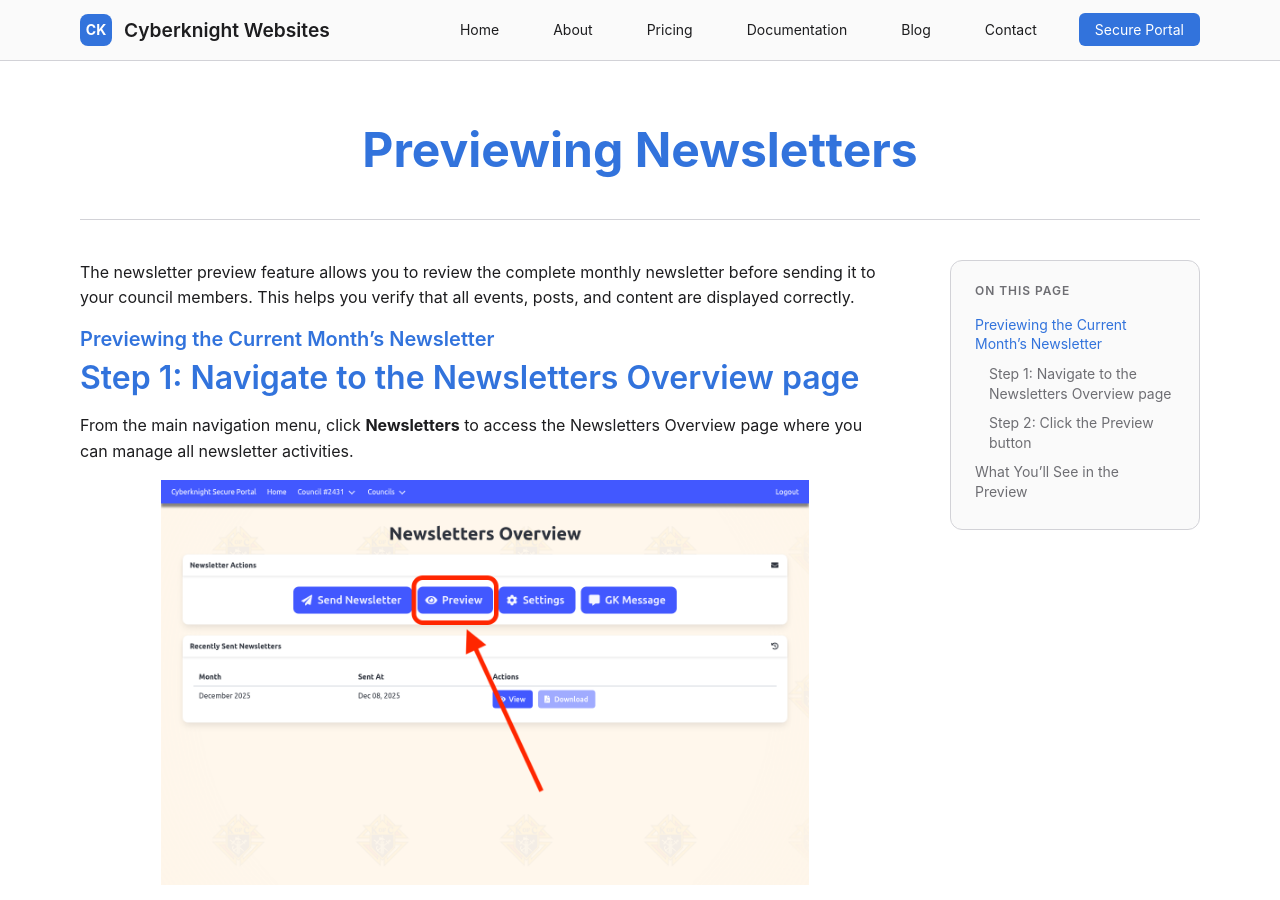
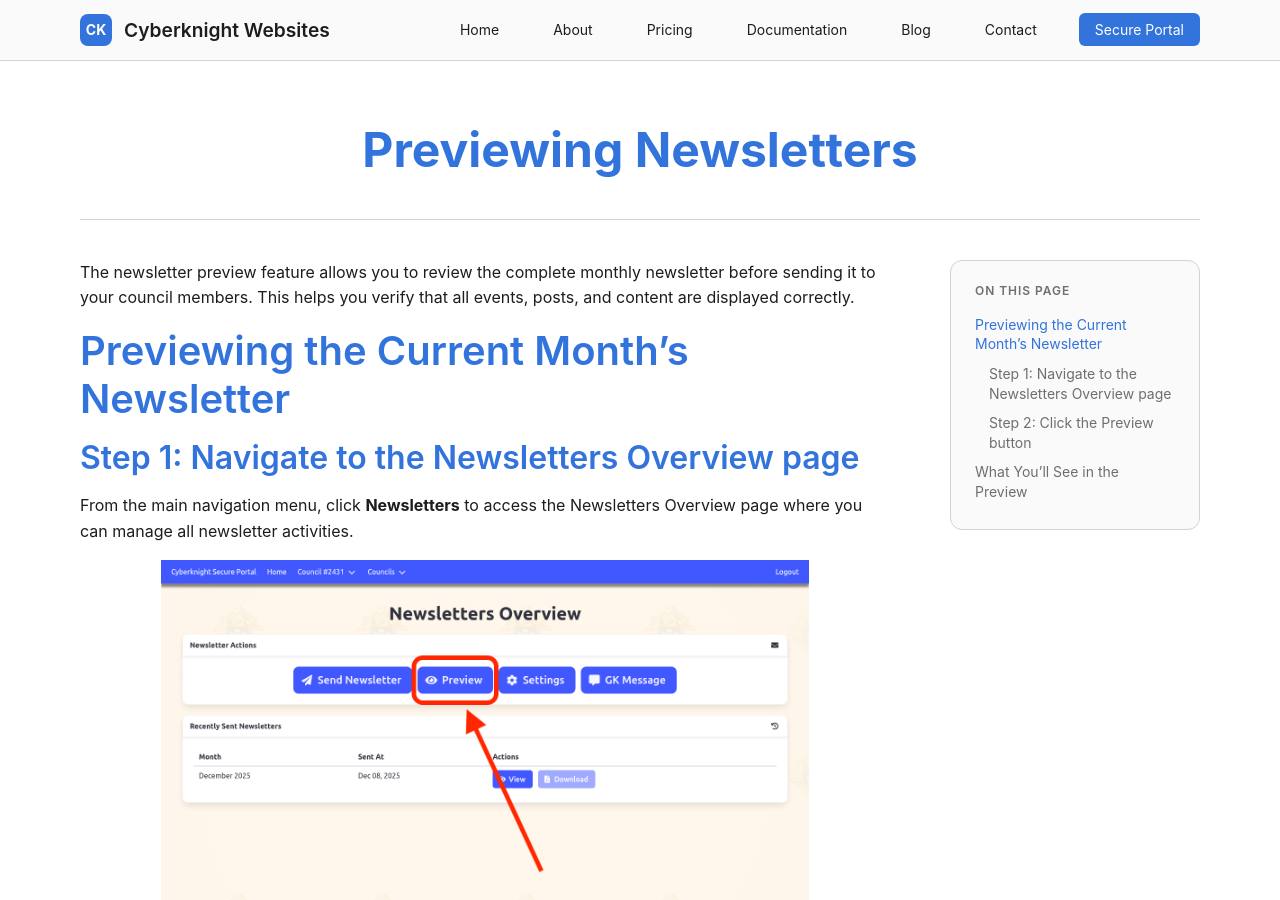
Before and after one commit to Cyberknight-Websites-Org/cyberknight-corporate-website, a Jekyll site: the page built from _documentation/previewing-newsletters.md, in a window 1280 px wide and 900 px high. Built offline with Jekyll 4.4.1, drawn with Linux system fonts in a browser that asks for light colours.

Commit message:
fix: scope h2 style override to docs index only
The compact h2 sizing was leaking into individual doc pages because both
doc.html and docs-index.html share the .documentation class. Added a
.docs-index class to docs-index.html and updated the CSS selector to match,
leaving individual doc page headings at their natural size.

Co-Authored-By: Claude Sonnet 4.6 <noreply@anthropic.com>

```diff
--- a/_layouts/docs-index.html
+++ b/_layouts/docs-index.html
@@ -2,7 +2,7 @@
 layout: default
 ---
 
-<article class="page-content documentation">
+<article class="page-content documentation docs-index">
   <div class="container">
     <header class="page-header">
       <h1>{{ page.title }}</h1>
--- a/assets/css/main.css
+++ b/assets/css/main.css
@@ -664,14 +664,14 @@ a:hover {
   }
 }
 
-/* Documentation */
-.page-content.documentation h2 {
+/* Documentation index */
+.page-content.docs-index h2 {
   font-size: 1.25rem;
   margin-bottom: 0.5rem;
   margin-top: 1.5rem;
 }
 
-.page-content.documentation h2:first-of-type {
+.page-content.docs-index h2:first-of-type {
   margin-top: 0.5rem;
 }
 
```
